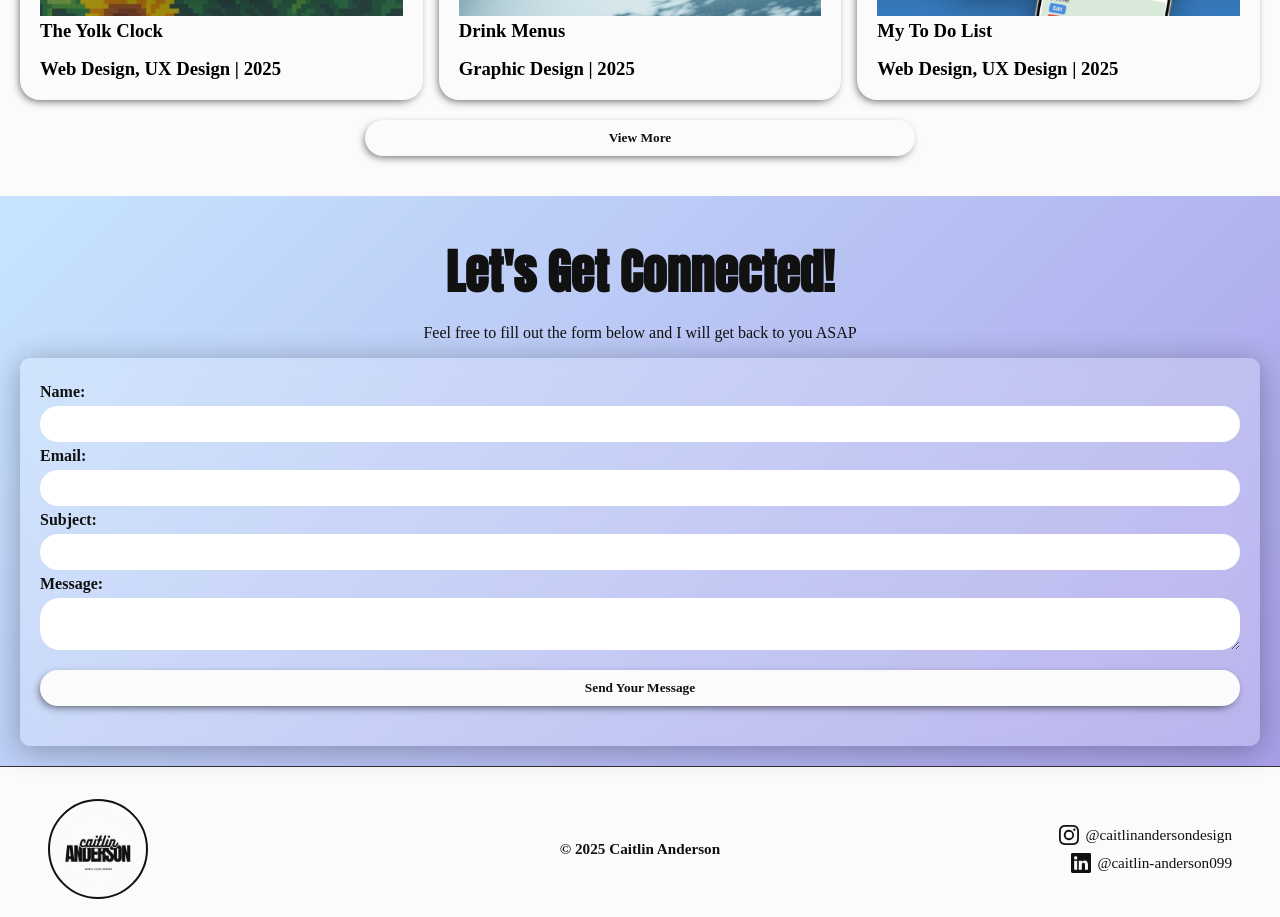
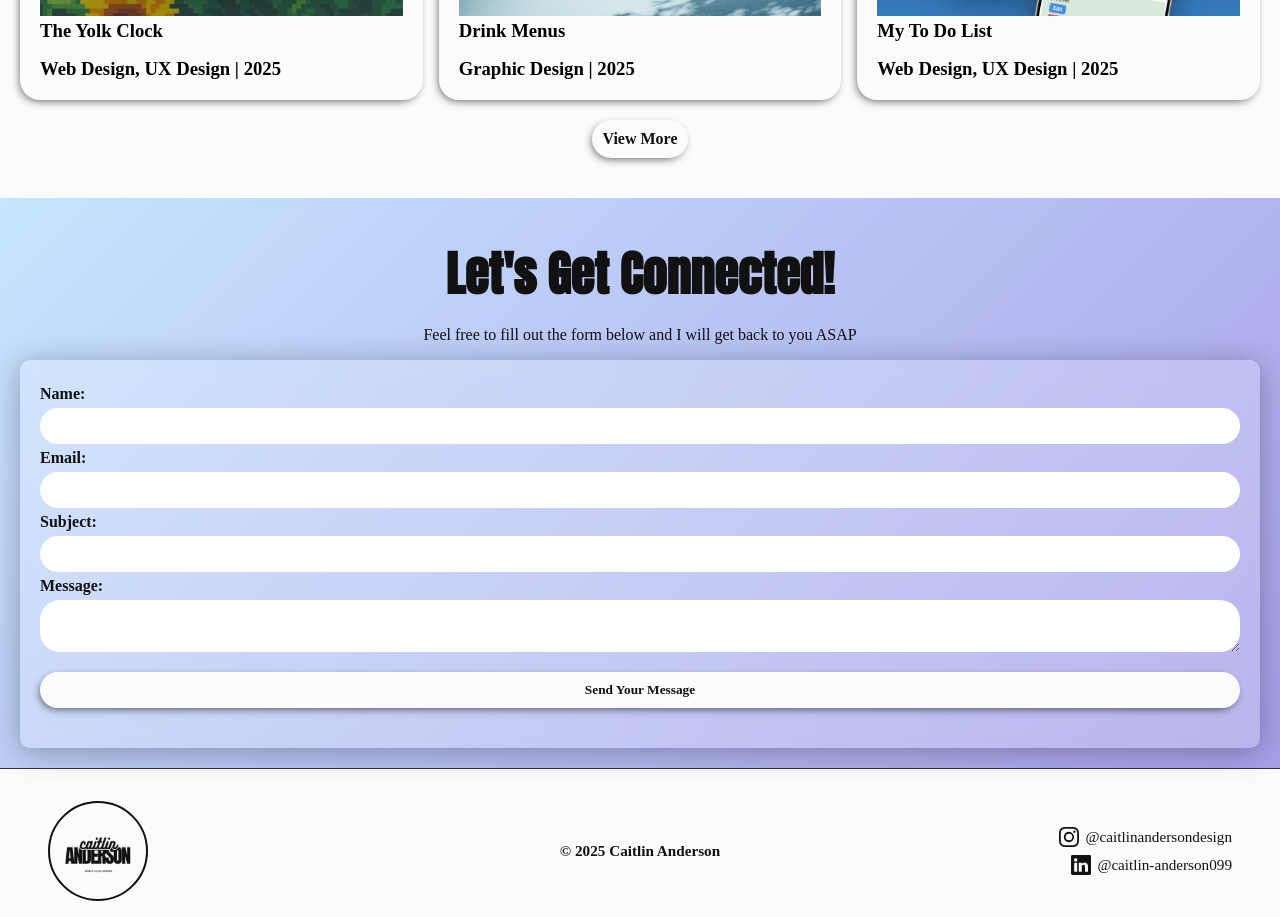
Before and after one commit to caitlinanderson099/Caitlin-Anderson, a React (Vite) app: page /#/ in a window 1280 px wide. Shown: the part 2080-2997 px from the top of the page. Built offline with nearby package versions, Linux system fonts and the light colour scheme; no server answers; a web font is replaced by a local one.

Commit message:
completed a couple of minor maintainence fixes

```diff
--- a/src/App.css
+++ b/src/App.css
@@ -482,10 +482,11 @@ nav {
       color: #101110;
       border: none;
       border-radius: 20px;
-      width: 550px;
+      width: 100%;
       padding: 10px;
       font-family: var(--main-font);
       font-weight: bold;
+      font-size: 1em;
       box-shadow: -2px 3px 10px -3px rgba(0,0,0,0.75);
       -webkit-box-shadow: -2px 3px 10px -3px rgba(0,0,0,0.75);
       -moz-box-shadow: -2px 3px 10px -3px rgba(0,0,0,0.75);
--- a/src/pages/Home.jsx
+++ b/src/pages/Home.jsx
@@ -81,66 +81,7 @@ const Home = () => {
     )
   }
 
-  // Skills Section Component
-  // const SkillSection = () => {
-  //   return (
-  //     <div className='skill-section' data-aos="fade-up" data-aos-duration="2000">
-
-  //       <div className="skill-cont">
-
-  //         <h2>My <span>Work</span> Skills</h2>
-
-  //         <div className='skill-count-section' data-aos="fade-up" data-aos-duration="2000">
-
-  //           {/* Skill #1 */}
-  //           <div className="stat-box" >
-  //           <img src="/skill-img/frontend-logo.png" alt="Frontend development icon" loading="lazy"/>
-  //           <h3>Frontend Development</h3>
-  //             <CountUp className='number' end={45} duration={4} enableScrollSpy suffix="%" />
-  //           </div>
-
-  //           {/* Skill #2 */}
-  //           <div className="stat-box" data-aos="fade-up" data-aos-duration="2000">
-  //           <img src="/skill-img/backend-logo.svg" alt="Backend development icon" loading="lazy" />
-  //           <h3>Backend Development</h3>
-  //             <CountUp className='number' end={30} duration={4} enableScrollSpy suffix="%" />
-  //           </div>
-
-  //           {/* Skill #3 */}
-  //           <div className="stat-box" data-aos="fade-up" data-aos-duration="2000">
-  //           <img src="/skill-img/wordpress-logo.png" alt="Wordpress logo" loading="lazy"/>
-  //           <h3>WordPress</h3>
-  //             <CountUp className='number' end={30} duration={4} enableScrollSpy suffix="%" />
-  //           </div>
-
-  //           {/* Skill #4 */}
-  //           <div className="stat-box" data-aos="fade-up" data-aos-duration="2000">
-  //           <img src="/skill-img/figma-logo.png" alt="Figma logo"loading="lazy" />
-  //           <h3>Figma</h3>
-  //             <CountUp className='number' end={55} duration={4} enableScrollSpy suffix="%" />
-  //           </div>
-
-  //           {/* Skill #5 */}
-  //           <div className="stat-box" data-aos="fade-up" data-aos-duration="2000">
-  //           <img src="/skill-img/github-logo.png" alt="Github logo"loading="lazy" />
-  //           <h3>GitHub</h3>
-  //             <CountUp className='number' end={55} duration={4} enableScrollSpy suffix="%" />
-  //           </div>
-
-  //           {/* Skill #6 */}
-  //           <div className="stat-box" data-aos="fade-up" data-aos-duration="2000">
-  //             <img src="/skill-img/vscode-logo.png" alt="VSCode logo" loading="lazy"/>
-  //             <h3>VSCode</h3>
-  //             <CountUp className='number' end={78} duration={4} enableScrollSpy suffix="%" />
-  //           </div>
-
-  //         </div>
-  //       </div>
-  //     </div>
-  //   )
-  // }
-
-  const ServiceSection = () => {
+  const SkillsSection = () => {
     return (
       <div className='service-section' data-aos="fade-up" data-aos-duration="2000">
 
@@ -275,8 +216,7 @@ const Home = () => {
         />
         <Navbar/>
         <LandingPage/>
-        {/* <SkillSection/> */}
-        <ServiceSection/>
+        <SkillsSection/>
         <AboutSection/>
         <FeaturedSection/>
         <ContactSection/>
```
